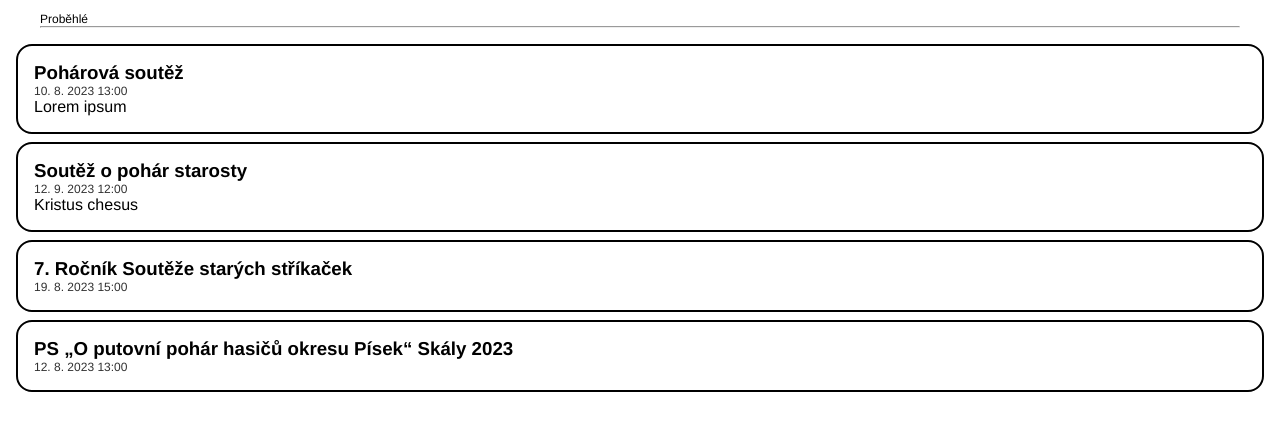
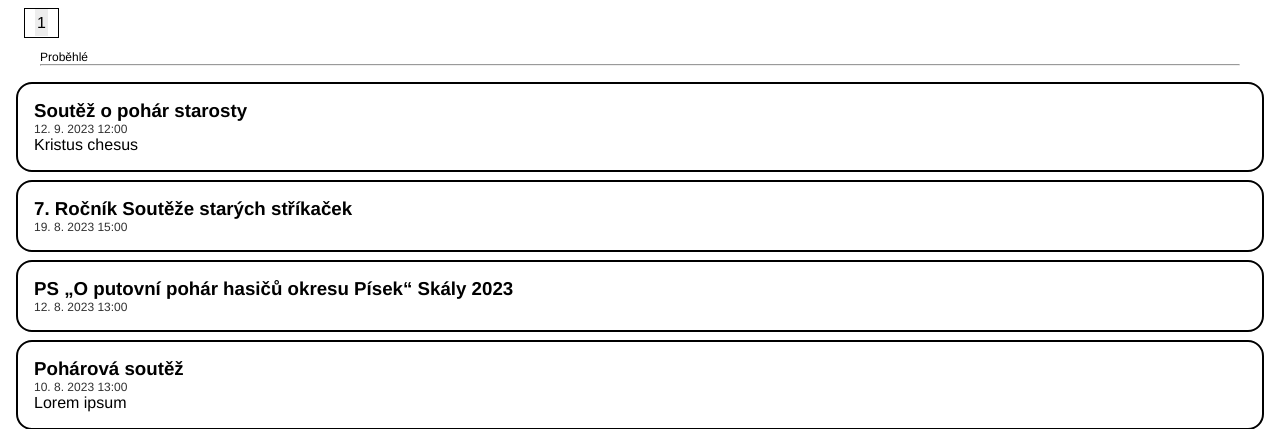
Before and after one commit to robazcz/zwa_souteze, a PHP site: page /index.php?site=profile in a window 1280 px wide. Shown: the part 42-471 px from the top of the page. Run offline with PHP 8.4, Linux system fonts and the light colour scheme; data comes from the database, SQL or seed files in the repository; both versions use the stored data as it was after the commit.

Commit message:
print competitions funciton, profile

```diff
--- a/add_competition.php
+++ b/add_competition.php
@@ -3,8 +3,10 @@
     if(!isset($_SESSION["username"])){
         header("Location: login?next=add_competition");
     }
+
     $db = new PDO("sqlite:" . __DIR__ . "/database.db");
     $error = array();
+
     if(isset($_POST["title"], $_POST["date_event"], $_POST["town"])){
         if(empty($_POST["title"])) {
             $error["title"] = "Pole nemůže být prázdné";
@@ -48,7 +50,7 @@
             if(!isset($error)){
                 $new_comp = $db->prepare("INSERT INTO competition (id_user, title, description, date_event, town, proposition) VALUES (?, ?, ?, ?, ?, ?)");
                 //echo "ukládám $_SESSION[user_id], $_POST[title], $_POST[description], $_POST[date_event], $_POST[town], $prop_file";
-                $new_comp->execute([$_SESSION["user_id"], $_POST["title"], $_POST["description"], $_POST["date_event"], $_POST["town"], $prop_file]);
+                $new_comp->execute([$_SESSION["user_id"], $_POST["title"], $_POST["description"], strtotime($_POST["date_event"]), $_POST["town"], $prop_file]);
                 Header("Location: home");
             }
         }
--- /dev/null
+++ b/functions.php
@@ -0,0 +1,28 @@
+<?php
+function print_competitions($competition_list){
+    if(strtotime($competition_list[0]["date_event"]) > time()){
+        echo "<div class='separator-div'><p class='separator-text'>Nadcházející</p>";
+        echo "<hr></div>";
+    }
+    else{
+        if($competition_list){
+            echo "<div class='separator-div'><p class='separator-text'>Proběhlé</p>";
+            echo "<hr></div>";
+        }
+    }
+    for($i = 0; $i < count($competition_list); $i++){
+        $competition = $competition_list[$i];
+        echo "<article>";
+        echo "<h3><a href='competition?id=$competition[id]'> $competition[title] </a></h3>";
+        echo "<div class='date_event'>".date_format(date_create($competition["date_event"]), "j. n. Y G:i")."</div>";
+        echo "<div>$competition[description]</div>";
+        echo "</article>";
+        if(strtotime($competition["date_event"]) > time() && isset($competition_list[$i+1])){
+            if(strtotime($competition_list[$i+1]["date_event"]) < time()){
+                echo "<div class='separator-div'><p class='separator-text'>Proběhlé</p>";
+                echo "<hr></div>";
+            }
+        }
+    }
+}
+?>
--- a/index.php
+++ b/index.php
@@ -1,4 +1,6 @@
-<?php session_start();?>
+<?php session_start();
+include("functions.php");
+?>
 <!DOCTYPE html>
 <html lang="en">
 <head>
@@ -12,35 +14,45 @@
     <?php $db = new PDO("sqlite:" . __DIR__ . "/database.db"); ?>
     <?php include_once("header.php"); ?>
     <main>
-        <?php
-
-        $q = $db->query("SELECT * FROM competition WHERE date_created > datetime()");
-        $st = $q->fetchAll(PDO::FETCH_ASSOC);
-        if(!empty($st)) {
-            echo "<div class='separator-div'><p class='separator-text'>Nadcházející</p>";
-            echo "<hr></div>";
-            foreach($st as $i){
-                echo "<article>";
-                echo "<h3><a href='competition?id=$i[id]'> $i[title] </a></h3>";
-                echo "<div class='date_event'>".date_format(date_create($i["date_event"]), "j. n. Y G:i")."</div>";
-                echo "<div> $i[description] </div>";
-                echo "</article>";
+    <?php
+        $limit = 5;
+        $site = 1;
+        if(isset($_GET["limit"])){
+            if(is_numeric($_GET["limit"])){
+                $limit = intval($_GET["limit"]);
+            }
+        }
+        if(isset($_GET["site"])){
+            if(is_numeric($_GET["site"])){
+                $site = intval($_GET["site"]);
             }
         }
 
-        $q = $db->query("SELECT * FROM competition WHERE date_created < datetime()");
-        $st = $q->fetchAll(PDO::FETCH_ASSOC);
-        if(!empty($st)){
-            echo "<div class='separator-div'><p class='separator-text'>Proběhlé</p>";
-            echo "<hr></div>";
-            foreach($st as $i){
-                echo "<article>";
-                echo "<h3><a href='competition?id=$i[id]'> $i[title] </a></h3>";
-                echo "<div class='date_event'>".date_format(date_create($i["date_event"]), "j. n. Y G:i")."</div>";
-                echo "<div> $i[description] </div>";
-                echo "</article>";
+        $q_count = $db->query("SELECT count(id) FROM competition");
+        $comp_count = $q_count->fetchColumn();
+
+        echo "<div class='page_nums'>";
+        if($site > 1){
+            echo "<a href=home?site=". $site - 1 ."&limit=$limit>&lt;</a>";
+        }
+        for($s = 0; $s*$limit < $comp_count; $s++){
+            if($s+1 == $site){
+                echo "<span>". $s+1 ."</span>";
+            }
+            else{
+                echo "<a href=home?site=". $s+1 ."&limit=$limit>". $s+1 ."</a>";
             }
         }
+        if($site < $s){
+            echo "<a href=home?site=". $site + 1 ."&limit=$limit>&gt;</a>";
+        }
+        echo "</div>";
+
+        $q = $db->query("SELECT * FROM competition ORDER BY date_event DESC LIMIT $limit OFFSET ".$limit*($site-1));
+        $compets = $q->fetchAll(PDO::FETCH_ASSOC);
+
+        print_competitions($compets);
+
     ?>
     </main>
 </body>
--- a/static/style.css
+++ b/static/style.css
@@ -269,3 +269,26 @@ textarea{
 .uppercase{
     text-transform: uppercase;
 }
+
+.page_nums{
+    border: solid 1px black;
+    display: inline-block;
+    padding: 5px 10px;
+    margin: .5em 0 0 1em;
+}
+
+.page_nums a, .page_nums span{
+    padding: 5px 2px;
+}
+
+.page_nums span{
+    background-color: #ededed;
+}
+
+.page_nums a:hover{
+    background-color: #e6e6e6;
+}
+
+main.profile h2, main.profile input, main.profile > div{
+    margin: 1rem 0 0 1rem;
+}
```
Also changed, not shown: profile.php (+12 -7 lines), register.php (+5 -2 lines), database.db, 1 other file.
